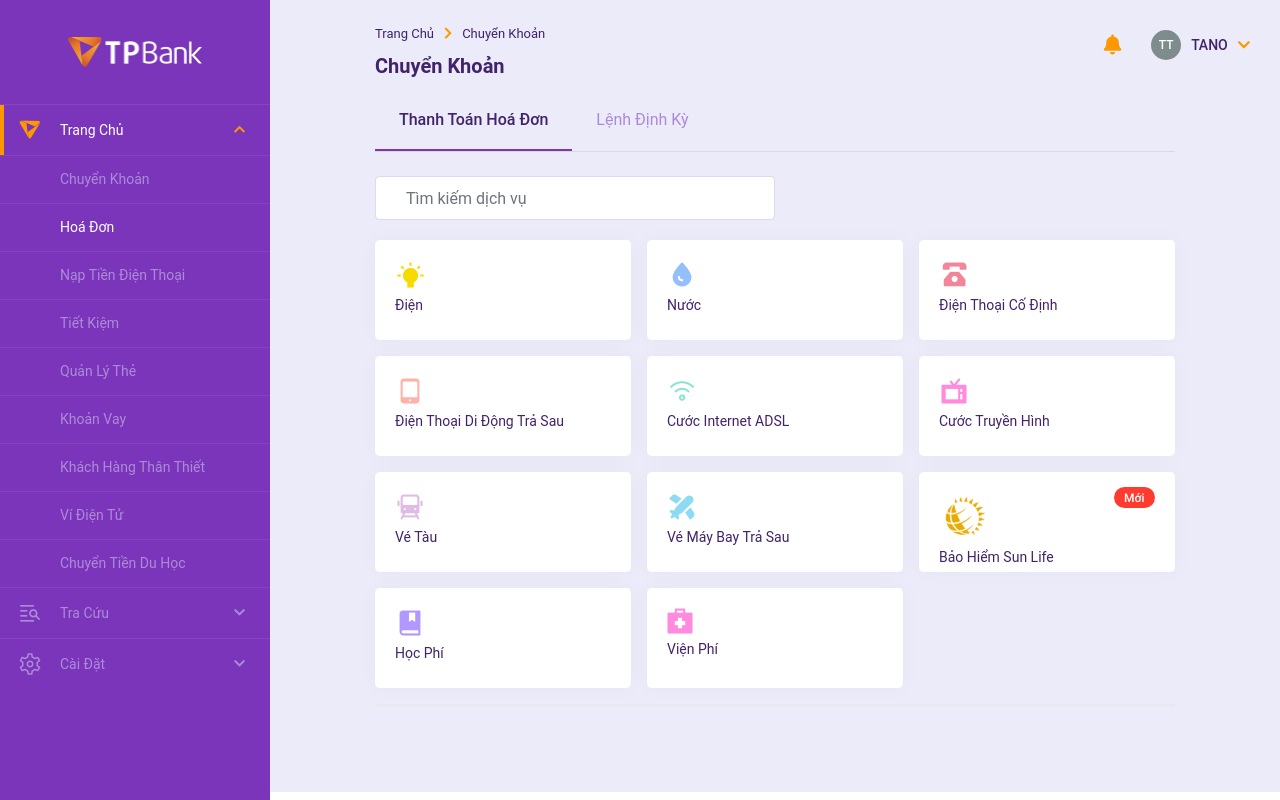
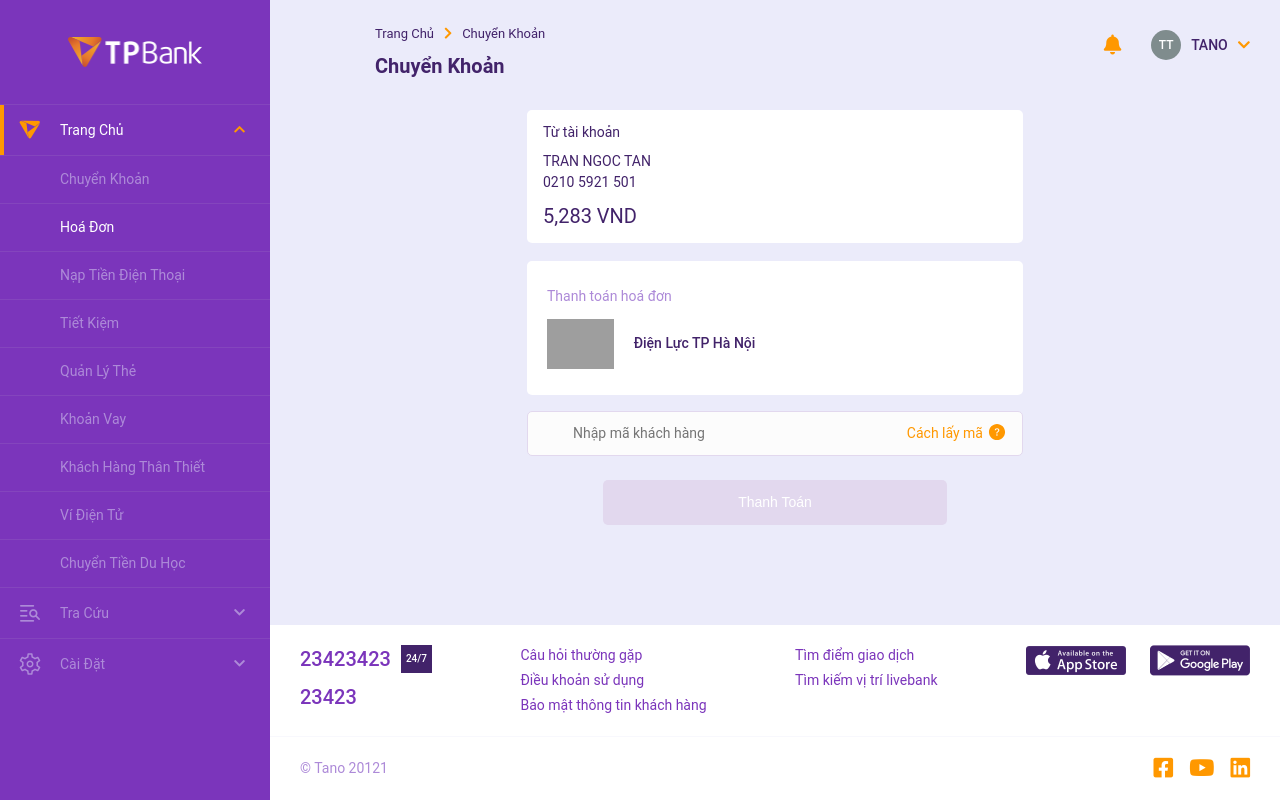
Before and after one commit to tntan796/reactjs-tpbank, a React (Create React App) app: page /bill/bill-electric-detail in a window 1280 px wide. Shown: the top 800 px of the page. Built offline with nearby package versions, Linux system fonts and the light colour scheme; grey boxes are pictures that could not be loaded.

Commit message:
bill electric detail

```diff
--- a/src/App.js
+++ b/src/App.js
@@ -7,6 +7,7 @@
 import TransferPage from "./pages/main/transfer/index";
 import BillPage from "./pages/main/bill/index";
 import AddBillRecurringPage from "./pages/main/bill-recurring/add-bill-recurring/index";
+import BillElectricDetailPage from "./pages/main/bill/bill-electric-detail/index";
 import BillRecurringPage from "./pages/main/bill-recurring/index";
 import BillElectricPage from "./pages/main/bill/bill-electric/index";
 import CardPage from "./pages/main/card/index";
@@ -65,6 +66,7 @@
                   <Route path="/bill/add-bill-recurring"> <AddBillRecurringPage/> </Route>
                   <Route path="/bill/bill-electric"> <BillElectricPage/> </Route>
                   <Route path="/bill/bill-recurring"> <BillRecurringPage/> </Route>
+                  <Route path="/bill/bill-electric-detail"> <BillElectricDetailPage/> </Route>
                   <Route path="/bill"> <BillPage/> </Route>
                   <Route path="/mobile"> <MobilePage/> </Route>
                   <Route path="/saving"> <SavingPage/> </Route>
--- /dev/null
+++ b/src/pages/main/bill/bill-electric-detail/index.css
@@ -0,0 +1,153 @@
+
+/*Bill electric detail*/
+.debit-acc-selector {
+    padding: 12px 16px;
+    background-color: #fff;
+    border-radius: 5px;
+    position: relative;
+}
+
+.container-bill .content-bill, .container-bill .content-input, .container-bill .content-verify {
+    margin: 0 auto 25px;
+    padding: 0;
+}
+
+.container-bill .content-input {
+    max-width: 496px;
+}
+
+.container-bill .content-bill .info-amount, .container-bill .content-bill .info-bill, .container-bill .content-bill .info-owner, .container-bill .content-bill .info-provider, .container-bill .content-input .info-amount, .container-bill .content-input .info-bill, .container-bill .content-input .info-owner, .container-bill .content-input .info-provider, .container-bill .content-verify .info-amount, .container-bill .content-verify .info-bill, .container-bill .content-verify .info-owner, .container-bill .content-verify .info-provider {
+    width: 100%;
+    border-radius: 5px;
+    background-color: #fff;
+    margin-bottom: 16px;
+}
+
+.container-bill .content-bill .info-amount, .container-bill .content-bill .info-bill, .container-bill .content-bill .info-provider, .container-bill .content-input .info-amount, .container-bill .content-input .info-bill, .container-bill .content-input .info-provider, .container-bill .content-verify .info-amount, .container-bill .content-verify .info-bill, .container-bill .content-verify .info-provider {
+    padding: 24px 20px;
+}
+
+.container-bill .content-bill .info-provider, .container-bill .content-input .info-provider, .container-bill .content-verify .info-provider {
+    min-height: 134px;
+    margin-bottom: 14px;
+}
+
+.container-bill .content-bill .info-amount .text-title, .container-bill .content-bill .info-bill .text-title, .container-bill .content-bill .info-owner .text-title, .container-bill .content-bill .info-provider .text-title, .container-bill .content-input .info-amount .text-title, .container-bill .content-input .info-bill .text-title, .container-bill .content-input .info-owner .text-title, .container-bill .content-input .info-provider .text-title, .container-bill .content-verify .info-amount .text-title, .container-bill .content-verify .info-bill .text-title, .container-bill .content-verify .info-owner .text-title, .container-bill .content-verify .info-provider .text-title {
+    font-size: 14px;
+    font-weight: 400;
+    font-style: normal;
+    font-stretch: normal;
+    line-height: 1.71;
+    letter-spacing: normal;
+    color: #ad8ad8;
+    margin-bottom: 10px;
+}
+
+.text-provider {
+    margin-top: 5px;
+}
+
+.container-bill .content-bill .info-amount .icon-logo, .container-bill .content-bill .info-bill .icon-logo, .container-bill .content-bill .info-owner .icon-logo, .container-bill .content-bill .info-provider .icon-logo, .container-bill .content-input .info-amount .icon-logo, .container-bill .content-input .info-bill .icon-logo, .container-bill .content-input .info-owner .icon-logo, .container-bill .content-input .info-provider .icon-logo, .container-bill .content-verify .info-amount .icon-logo, .container-bill .content-verify .info-bill .icon-logo, .container-bill .content-verify .info-owner .icon-logo, .container-bill .content-verify .info-provider .icon-logo {
+    min-width: 35px;
+    height: 50px;
+    margin-right: 20px;
+}
+
+.container-bill .content-bill .info-amount .name-provider, .container-bill .content-bill .info-bill .name-provider, .container-bill .content-bill .info-owner .name-provider, .container-bill .content-bill .info-provider .name-provider, .container-bill .content-input .info-amount .name-provider, .container-bill .content-input .info-bill .name-provider, .container-bill .content-input .info-owner .name-provider, .container-bill .content-input .info-provider .name-provider, .container-bill .content-verify .info-amount .name-provider, .container-bill .content-verify .info-bill .name-provider, .container-bill .content-verify .info-owner .name-provider, .container-bill .content-verify .info-provider .name-provider {
+    font-size: 14px;
+    font-weight: 500;
+    font-style: normal;
+    font-stretch: normal;
+    line-height: 1.71;
+    letter-spacing: normal;
+    color: #42236a;
+    text-transform: capitalize;
+}
+
+.container-bill .content-bill .input-customer-code, .container-bill .content-input .input-customer-code, .container-bill .content-verify .input-customer-code {
+    margin: 16px auto;
+    padding: 0;
+}
+
+.container-bill .content-bill .input-customer-code .input-content, .container-bill .content-input .input-customer-code .input-content, .container-bill .content-verify .input-customer-code .input-content {
+    display: flex;
+    justify-content: space-between;
+    align-items: center;
+    height: 45px;
+    border-radius: 5px;
+    border: 1px solid #e2d8ee;
+    background-color: #fcfcfc;
+    width: 100%;
+    padding: 15px 9px 15px 15px;
+    margin: 16px 0;
+}
+
+input {
+    padding: 0;
+}
+
+.container-bill .content-bill .input-customer-code .input-content input, .container-bill .content-input .input-customer-code .input-content input, .container-bill .content-verify .input-customer-code .input-content input {
+    height: auto;
+    border-radius: 5px;
+    width: 90%;
+    border: none;
+    background: 0 0;
+    color: #42236a;
+}
+
+.container-bill .content-bill .input-customer-code .input-content .content-tooltip, .container-bill .content-input .input-customer-code .input-content .content-tooltip, .container-bill .content-verify .input-customer-code .input-content .content-tooltip {
+    cursor: pointer;
+    position: relative;
+    color: #ff9800;
+    display: flex;
+    justify-content: space-between;
+    width: 125px;
+}
+
+.container-bill .content-bill .input-customer-code .input-content .icon-question, .container-bill .content-input .input-customer-code .input-content .icon-question, .container-bill .content-verify .input-customer-code .input-content .icon-question {
+    width: 18px;
+    height: 18px;
+    margin-right: 7px;
+    cursor: pointer;
+}
+
+.btn-payment {
+    margin: 24px auto;
+    padding: 0;
+    display: flex;
+    justify-content: center;
+}
+
+.container-bill .btn-payment {
+    margin: 24px auto;
+    padding: 0;
+    display: flex;
+    justify-content: center;
+    align-items: center;
+}
+
+.btn-payment .btn-next-step {
+    width: 344px;
+}
+
+.container-bill .btn-payment .btn-next-step {
+    width: 344px;
+}
+
+
+
+@media screen and (max-width: 575px) {
+    /*Bill electric detail*/
+    .btn-payment {
+         flex-direction: column-reverse;
+     }
+
+     .btn-payment .btn-cancel, .btn-payment .btn-change, .btn-payment .btn-next-step {
+         width: 100%;
+     }
+
+     .container-bill .btn-payment .btn-next-step, .container-bill .content-confirm .button-action .btn {
+         width: 100%;
+     }
+    /*End bill electric detail*/
+ }
--- /dev/null
+++ b/src/pages/main/bill/bill-electric-detail/index.js
@@ -0,0 +1,42 @@
+import './index.css';
+
+function BillElectricDetailPage() {
+    return (
+        <div className="content-wrap">
+            <div className="mx-auto" style={{ marginBottom: '18px', maxWidth: '496px' }}>
+                <div className="debit-acc-selector">
+                    <div className="label-color">Từ tài khoản</div>
+                    <div className="fw-500 mt-2"> TRAN NGOC TAN </div>
+                    <div className="fw-500"> 0210 5921 501 </div>
+                    <div className="fw-500 mt-2" style={{ fontSize: '20px' }}> 5,283 VND </div>
+                </div>
+            </div>
+            <div className="container-bill">
+                <div className="content-input ng-pristine ng-touched ng-valid">
+                    <div className="info-provider">
+                        <div className="text-title">Thanh toán hoá đơn</div>
+                        <div className="text-provider">
+                            <img alt="" className="icon-logo" src="https://ebank.tpb.vn/gateway/api/contentservices/api/contentstream-id/contentRepository/6d549869-dca9-403d-927c-efe38216c51f?_=1554954768300" />
+                            <span className="name-provider">Điện lực TP Hà Nội</span>
+                        </div>
+                    </div>
+                    <div className="input-customer-code">
+                        <div className="input-content">
+                            <input formcontrolname="customer" maxLength={25} type="text" placeholder="Nhập mã khách hàng" className="ng-pristine ng-touched ng-valid" />
+                            <div className="content-tooltip"> Cách lấy mã
+                                <img alt="" className="icon-question" src="/assets/images/icons/bill/icons-question-fill.svg" />
+                            </div>
+                        </div>
+                    </div>
+                    <div className="btn-payment">
+                        <button className="btn btn-primary btn-next-step" disabled>
+                            <span>Thanh toán</span>
+                        </button>
+                    </div>
+                </div>
+            </div>
+        </div>
+    );
+}
+
+export default BillElectricDetailPage;
--- a/src/pages/main/bill/bill-electric/index.js
+++ b/src/pages/main/bill/bill-electric/index.js
@@ -1,4 +1,7 @@
 import './index.css';
+import { Link } from "react-router-dom";
+
+
 function BillElectricPage() {
     return (
         <div className="content-wrap">
@@ -15,7 +18,7 @@
                     <div className="list-provider">
                         <ul className="list-card-link">
                             <li className="card-link-wrapper">
-                                <a className="card-link card-provider" href="bill-electric-detail.html">
+                                <Link className="card-link card-provider" to="/bill/bill-electric-detail">
                                     <div className="content-card">
                                         <div className="container-icon-provider">
                                             <img alt="" className="icon-logo" src="https://ebank.tpb.vn/gateway/api/contentservices/api/contentstream-id/contentRepository/6d549869-dca9-403d-927c-efe38216c51f?_=1554954768300" />
@@ -25,10 +28,10 @@
                                             <span className="icon-arrow-right" style={{backgroundImage: "url('/assets/images/icons/bill/chevron-right-solid.1b15a896fc37da4a8955.svg')"}}/>
                                         </div>
                                     </div>
-                                </a>
+                                </Link>
                             </li>
                             <li className="card-link-wrapper">
-                                <a className="card-link card-provider" href="bill-electric-detail.html">
+                                <Link className="card-link card-provider" to="/bill/bill-electric-detail">
                                     <div className="content-card">
                                         <div className="container-icon-provider">
                                             <img alt="" className="icon-logo" src="https://ebank.tpb.vn/gateway/api/contentservices/api/contentstream-id/contentRepository/6d549869-dca9-403d-927c-efe38216c51f?_=1554954768300" />
@@ -36,10 +39,10 @@
                                         <div className="content-name-provider"><span className="name-provider">Điện lực miền Bắc</span>
                                         <span className="icon-arrow-right" style={{backgroundImage: "url('/assets/images/icons/bill/chevron-right-solid.1b15a896fc37da4a8955.svg')"}}/></div>
                                     </div>
-                                </a>
+                                </Link>
                             </li>
                             <li className="card-link-wrapper">
-                                <a className="card-link card-provider" href="bill-electric-detail.html">
+                                <Link className="card-link card-provider" to="/bill/bill-electric-detail">
                                     <div className="content-card">
                                         <div className="container-icon-provider">
                                             <img alt="" className="icon-logo" src="https://ebank.tpb.vn/gateway/api/contentservices/api/contentstream-id/contentRepository/6d549869-dca9-403d-927c-efe38216c51f?_=1554954768300" />
@@ -49,10 +52,10 @@
                                             <span className="icon-arrow-right" style={{backgroundImage: "url('/assets/images/icons/bill/chevron-right-solid.1b15a896fc37da4a8955.svg')"}}/>
                                         </div>
                                     </div>
-                                </a>
+                                </Link>
                             </li>
                             <li className="card-link-wrapper">
-                                <a className="card-link card-provider" href="bill-electric-detail.html">
+                                <Link className="card-link card-provider" to="/bill/bill-electric-detail">
                                     <div className="content-card">
                                         <div className="container-icon-provider">
                                             <img alt="" className="icon-logo" src="https://ebank.tpb.vn/gateway/api/contentservices/api/contentstream-id/contentRepository/6d549869-dca9-403d-927c-efe38216c51f?_=1554954768300" />
@@ -62,10 +65,10 @@
                                             <span className="icon-arrow-right" style={{backgroundImage: "url('/assets/images/icons/bill/chevron-right-solid.1b15a896fc37da4a8955.svg')"}}/>
                                         </div>
                                     </div>
-                                </a>
+                                </Link>
                             </li>
                             <li className="card-link-wrapper">
-                                <a className="card-link card-provider" href="bill-electric-detail.html">
+                                <Link className="card-link card-provider" to="/bill/bill-electric-detail">
                                     <div className="content-card">
                                         <div className="container-icon-provider">
                                             <img alt="" className="icon-logo" src="https://ebank.tpb.vn/gateway/api/contentservices/api/contentstream-id/contentRepository/6d549869-dca9-403d-927c-efe38216c51f?_=1554954768300" />
@@ -73,7 +76,7 @@
                                         <div className="content-name-provider"><span className="name-provider">Điện lực TP HCM</span>
                                         <span className="icon-arrow-right" style={{backgroundImage: "url('/assets/images/icons/bill/chevron-right-solid.1b15a896fc37da4a8955.svg')"}}/></div>
                                     </div>
-                                </a>
+                                </Link>
                             </li>
                         </ul>
                     </div>
```
